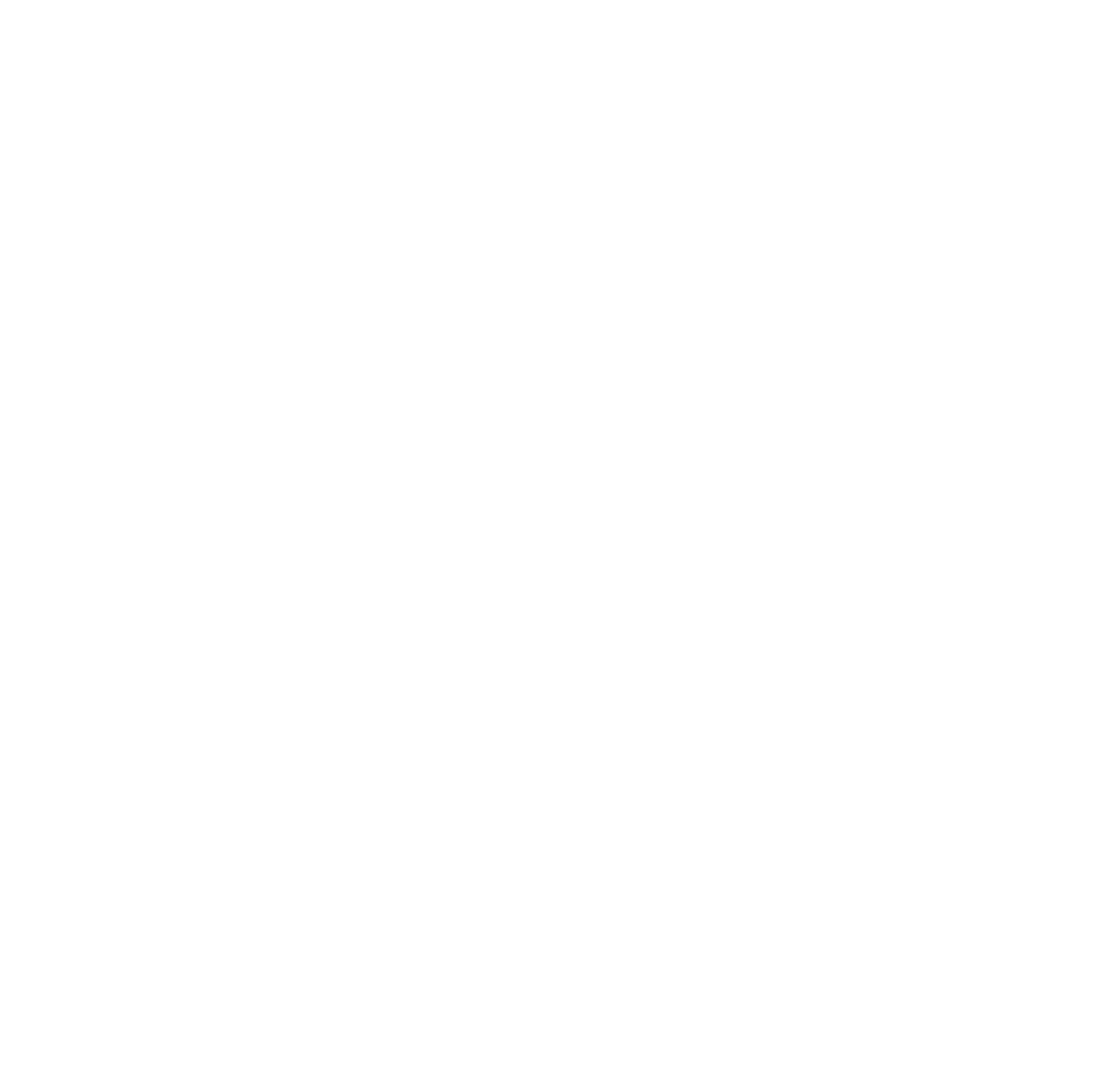
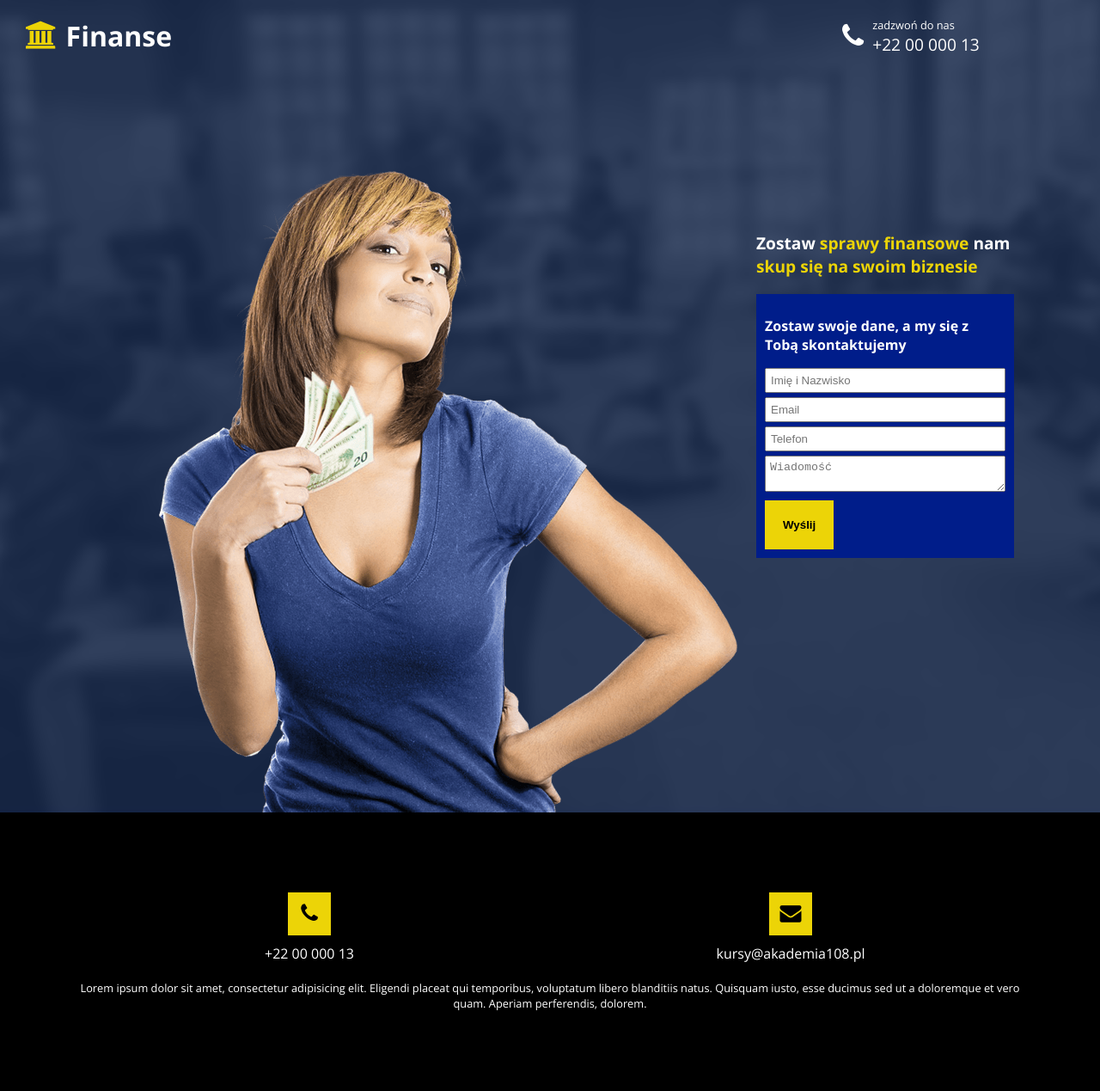
Before and after one commit to jerry75PL/Landing-page, a website: page app/index.html in a window 1280 px wide. Shown: the whole page at 86% size. Before the commit the page ends 800 px from the top, so only its background shows below. Drawn offline with nearby package versions, Linux system fonts and the light colour scheme; files that its build step writes are made by us from their sources.

Commit message:
responsive

```diff
--- a/app/index.html
+++ b/app/index.html
@@ -15,6 +15,41 @@
 
 <body>
 
+    <header>
+        <div class="container">
+            <div id="main-logo">
+                <i class="fa fa-university" aria-hidden="true"></i>
+                <h1>Finanse</h1>
+            </div>
+            <div id="header-contact">
+                <i class="fa fa-phone" aria-hidden="true"></i>
+                <span class="call">zadzwoń do nas</span>
+                <span class="phone">+22 00 000 13</span>
+            </div>
+        </div>
+    </header>
+
+    <section id="main">
+        <div id="form" class="container">
+            <p>Zostaw <span class=yellow>sprawy finansowe</span> nam <span class=yellow>skup się na swoim biznesie</span></p>
+            <form id="main-form" action="">
+                <p>Zostaw swoje dane, a my się z Tobą skontaktujemy</p>
+                <input type="text" placeholder="Imię i Nazwisko"><br>
+                <input type="email" placeholder="Email"><br>
+                <input type="tel" placeholder="Telefon"><br>
+                <textarea placeholder="Wiadomość"></textarea><br>
+                <input type="submit" value="Wyślij">
+            </form>
+        </div>
+    </section>
+
+    <footer>
+       <div class="container">
+        <div class="col2"><i class="fa fa-phone" aria-hidden="true"></i><br>+22 00 000 13</div>
+        <div class="col2"><i class="fa fa-envelope" aria-hidden="true"></i><br>kursy@akademia108.pl</div>
+        <p>Lorem ipsum dolor sit amet, consectetur adipisicing elit. Eligendi placeat qui temporibus, voluptatum libero blanditiis natus. Quisquam iusto, esse ducimus sed ut a doloremque et vero quam. Aperiam perferendis, dolorem.</p></div>
+    </footer>
+
 
 
 
--- a/app/scss/_footer.scss
+++ b/app/scss/_footer.scss
@@ -0,0 +1,23 @@
+footer {
+
+    text-align: center;
+    padding: 80px;
+    background: $black;
+    color: $white;
+
+
+        .fa {
+            background: $yellow;
+            color: $black;
+            width: 50px;
+            height: 50px;
+            line-height: 50px;
+            font-size: 25px;
+            margin-bottom: 10px;
+        }
+
+    p {
+        font-size: 0.8em;
+        font-weight: 100;
+    }
+}
--- a/app/scss/_form.scss
+++ b/app/scss/_form.scss
@@ -0,0 +1,41 @@
+#main {
+    background: url(../img/background.png) no-repeat;
+    background-size: cover;
+    height: 945px;
+    #form {
+        position: relative;
+        float: right;
+        right: 100px;
+        width: 300px;
+        padding-top: 250px;
+        p {
+            font-weight: 700;
+            color: $white;
+            font-size: 1.2em;
+        }
+        #main-form {
+            background: $blue;
+            padding: 10px;
+            p {
+                font-size: 1em;
+            }
+            input:not([type='submit']),
+            textarea {
+                width: 100%;
+                padding: 5px;
+                margin-bottom: 5px;
+            }
+            input[type='submit'] {
+                background-color: $yellow;
+                border: 1px solid $yellow;
+                font-weight: 700;
+                padding: 20px;
+
+                &:hover {
+                    background-color: $white;
+                    cursor: pointer;
+                }
+            }
+        }
+    }
+}
--- a/app/scss/_general.scss
+++ b/app/scss/_general.scss
@@ -1,2 +1,25 @@
 @import "variables";
 @import "mixins";
+* {
+    box-sizing: border-box;
+}
+
+body {
+    font-family: $font-family;
+    background-color: $blue;
+    margin: 0;
+}
+
+header,
+section {
+    width: 100%;
+}
+
+.yellow {
+    color: $yellow;
+}
+
+.col2 {
+    @include col-50;
+    margin-bottom: 20px;
+}
--- a/app/scss/_header.scss
+++ b/app/scss/_header.scss
@@ -0,0 +1,43 @@
+
+header {
+    position: absolute;
+    margin: auto;
+    left: 0;
+    right: 0;
+    top: 0;
+    color: $white;
+    padding: 20px 0;
+    z-index: 10;
+    #main-logo {
+        display: inline-block;
+        float: left;
+        margin-left: 30px;
+        h1 {
+            display: inline-block;
+            margin: 0;
+        }
+        .fa {
+            @include fa-header;
+            color: $yellow;
+            line-height: 43px;
+        }
+    }
+    #header-contact {
+        display: inline-block;
+        float: right;
+        width: 300px;
+        .fa {
+            @include fa-header;
+            line-height: 45px;
+        }
+        span {
+            display: block;
+            &.call {
+                font-size: 0.8em;
+            }
+            &.phone {
+                font-size: 1.2em
+            }
+        }
+    }
+}
--- a/app/scss/_mixins.scss
+++ b/app/scss/_mixins.scss
@@ -0,0 +1,12 @@
+@import "variables";
+
+@mixin fa-header {
+    font-size: 2em;
+    float: left;
+    margin-right: 10px;
+}
+
+@mixin col-50 {
+    float: left;
+    width: 50%;
+}
--- a/app/scss/_responsive.scss
+++ b/app/scss/_responsive.scss
@@ -0,0 +1,44 @@
+@media (max-width: 1170px) {
+    .container {
+        width: 992px;
+    }
+}
+
+@media (max-width: 992px) {
+    .container {
+        width: 768px;
+    }
+}
+@media (max-width: 768px) {
+    .container {
+        width: 100%
+    }
+    header {
+        #main-logo{
+            display: block;
+            float: none;
+            margin: auto;
+            text-align: center;
+
+            .fa{float: none;
+            }
+        }
+        #header-contact{
+            display: none;
+        }
+    }
+
+
+
+#form{ text-align: center;
+
+
+
+}
+    #main-form{
+        left: 0;
+        right: 0;
+        margin: auto;
+        color: aliceblue;
+    }
+    }
--- a/app/scss/_variables.scss
+++ b/app/scss/_variables.scss
@@ -1,4 +1,6 @@
 $blue: #001d8a;
 $yellow: #ecd407;
 $grey: #292929;
+$white: #fff;
+$black:#000;
 $font-family: 'Open Sans', sans-serif;
```
Also changed, not shown: app/css/style.css (added).
